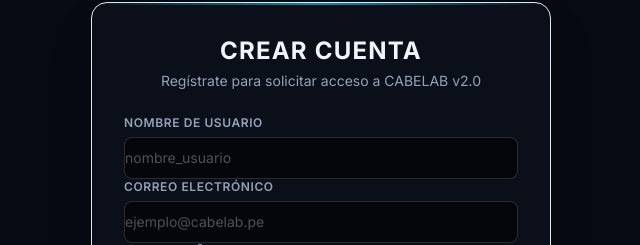
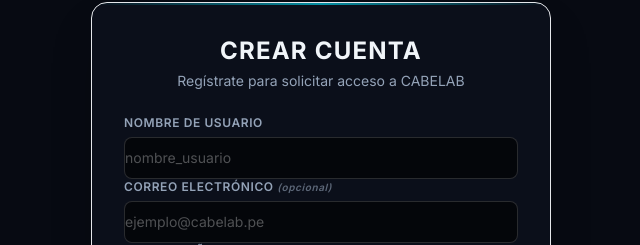
Before and after one commit to GerssonOrtiz/System_Control_V02, a Next.js app: page /register in a window 1280 px wide. Shown: the part 141-386 px from the top of the page, without its empty margins (319-959 px from the left). Built offline with nearby package versions, Linux system fonts and the light colour scheme; no server answers.

Commit message:
fix: registro con usuario

```diff
--- a/app/(auth)/login/page.tsx
+++ b/app/(auth)/login/page.tsx
@@ -101,10 +101,10 @@
             <span className="font-mono font-bold text-xl">CL</span>
           </div>
           <h1 className="text-2xl font-bold tracking-wider text-text-primary uppercase font-sans">
-            CABELAB <span className="text-neon-blue font-mono font-normal">v2.0</span>
+            CABELAB <span className="text-neon-blue font-mono font-normal"> SYSTEM</span>
           </h1>
           <p className="text-text-secondary text-sm mt-1">
-            Sistema operativo de control de motosoldadoras
+            Sistema operativo de control
           </p>
         </div>
 
--- a/app/(auth)/register/page.tsx
+++ b/app/(auth)/register/page.tsx
@@ -27,9 +27,12 @@
   const onSubmit = async (data: RegisterInput) => {
     setLoading(true)
     try {
-      // 1. Crear usuario en Supabase Auth
+      // 1. Generar correo virtual si no se proporcionó uno
+      const finalEmail = data.email || `${data.username.toLowerCase()}@cabelab.local`
+
+      // 2. Crear usuario en Supabase Auth
       const { data: signUpData, error: signUpError } = await supabase.auth.signUp({
-        email: data.email,
+        email: finalEmail,
         password: data.password,
         options: {
           data: {
@@ -100,7 +103,7 @@
             CREAR CUENTA
           </h1>
           <p className="text-text-secondary text-sm mt-1">
-            Regístrate para solicitar acceso a CABELAB v2.0
+            Regístrate para solicitar acceso a CABELAB
           </p>
         </div>
 
@@ -126,7 +129,7 @@
 
           <div className="space-y-1.5">
             <label className="block text-xs font-semibold text-text-secondary uppercase tracking-wider">
-              Correo Electrónico
+              Correo Electrónico <span className="text-[10px] lowercase italic opacity-60">(Opcional)</span>
             </label>
             <input
               type="email"
--- a/app/(dashboard)/pizarra/page.tsx
+++ b/app/(dashboard)/pizarra/page.tsx
@@ -42,7 +42,7 @@
         {timeStr}
       </div>
       <div className="text-text-secondary text-[11px] uppercase tracking-wide mt-0.5 capitalize">
-        {dateStr} · Lima, PE
+        {dateStr} · Arequipa, PE
       </div>
     </div>
   )
@@ -96,7 +96,7 @@
 
       {/* ─── Footer ─── */}
       <footer className="flex justify-between px-6 py-3 bg-bg-surface/50 border-t border-border-subtle flex-shrink-0 text-[10px] text-text-muted uppercase tracking-wider items-center font-mono">
-        <span>Monitor de Taller Activo — Pizarra v2.0</span>
+        <span>Monitor de Taller Activo — Pizarra</span>
         <span>© CABELAB</span>
       </footer>
     </div>
--- a/app/layout.tsx
+++ b/app/layout.tsx
@@ -16,7 +16,7 @@
 });
 
 export const metadata: Metadata = {
-  title: "CABELAB v2.0",
+  title: "CABELAB",
   description: "Sistema de gestión y seguimiento de equipos - CABELAB",
 };
 
--- a/components/layout/Navbar.tsx
+++ b/components/layout/Navbar.tsx
@@ -36,7 +36,7 @@
           CL
         </div>
         <span className="font-bold tracking-wider text-sm text-text-primary uppercase">
-          CABELAB <span className="text-neon-blue font-mono font-normal">v2.0</span>
+          CABELAB <span className="text-neon-blue font-mono font-normal"></span>
         </span>
       </div>
 
--- a/components/layout/Sidebar.tsx
+++ b/components/layout/Sidebar.tsx
@@ -153,7 +153,7 @@
             ZONA HORARIA
           </span>
           <span className="block text-xs font-semibold text-text-secondary mt-1 font-mono">
-            {isCollapsed ? 'PE' : 'America/Lima'}
+            {isCollapsed ? 'PE' : 'America/Arequipa'}
           </span>
         </div>
       </div>
--- a/lib/validations/user.schema.ts
+++ b/lib/validations/user.schema.ts
@@ -2,7 +2,7 @@
 import { z } from 'zod'
 
 export const loginSchema = z.object({
-  email: z.string().email({ message: 'Debe ingresar un correo electrónico válido' }),
+  username: z.string().min(3, { message: 'Ingrese su nombre de usuario' }),
   password: z.string().min(6, { message: 'La contraseña debe tener al menos 6 caracteres' }),
 })
 
@@ -11,7 +11,7 @@
     .min(3, { message: 'El nombre de usuario debe tener al menos 3 caracteres' })
     .max(20, { message: 'El nombre de usuario no puede exceder los 20 caracteres' })
     .regex(/^[a-zA-Z0-9_]+$/, { message: 'Solo se permiten letras, números y guiones bajos' }),
-  email: z.string().email({ message: 'Debe ingresar un correo electrónico válido' }),
+  email: z.string().email({ message: 'Debe ingresar un correo electrónico válido' }).optional().or(z.literal('')),
   password: z.string().min(6, { message: 'La contraseña debe tener al menos 6 caracteres' }),
   confirmPassword: z.string(),
 }).refine((data) => data.password === data.confirmPassword, {
```
Also changed, not shown: 2 other files (tests, documents, lock files or other folders).
